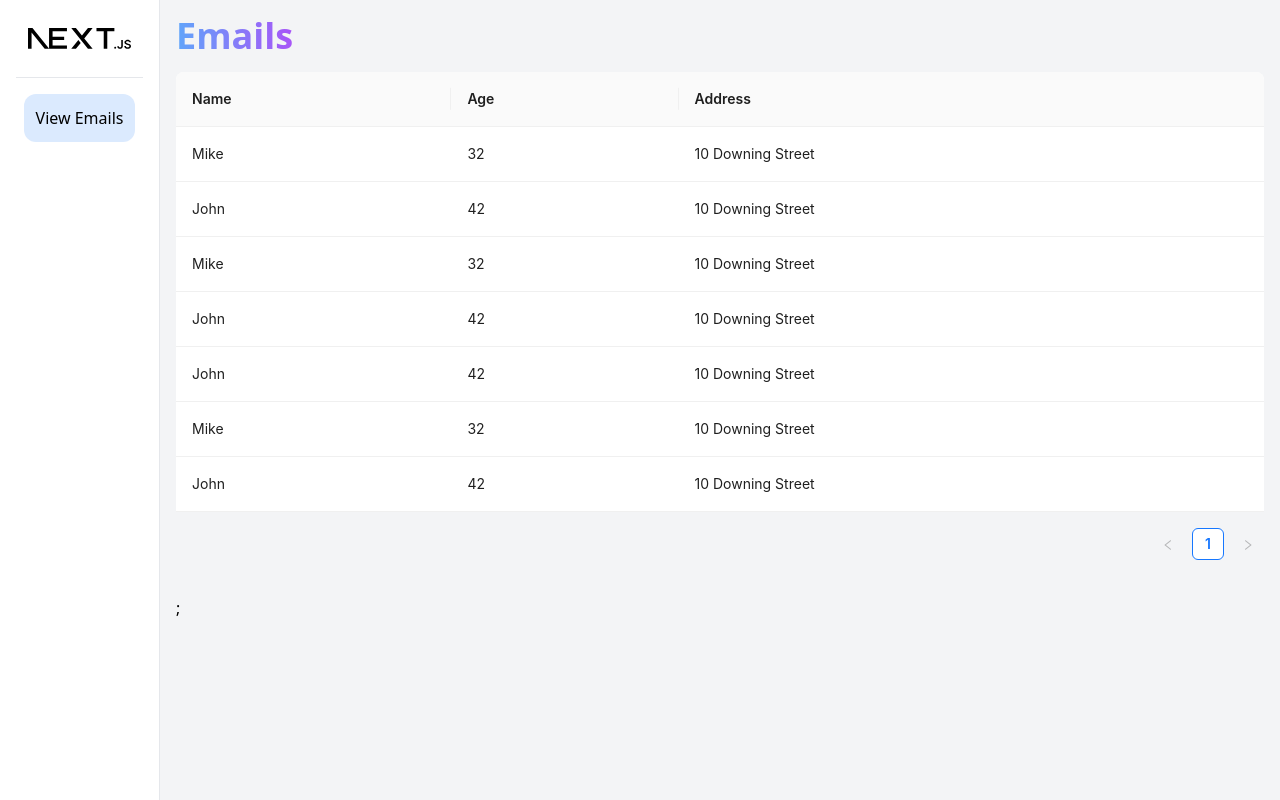
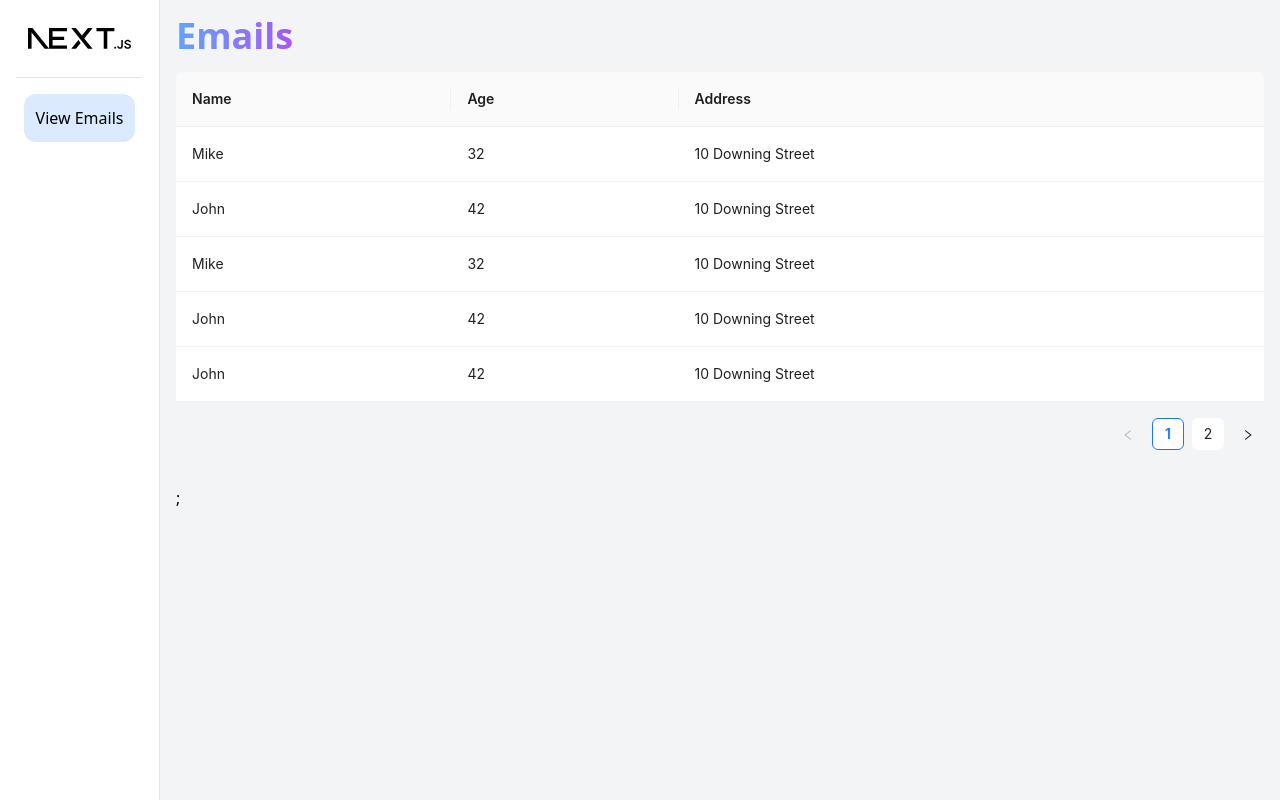
Before and after one commit to DulanWirajith/pickles-ui, a Next.js app: page /email in a window 1280 px wide. Built offline with nearby package versions, Linux system fonts and the light colour scheme.

Commit message:
feat(email page design): pagination setup

```diff
--- a/pages/email/index.tsx
+++ b/pages/email/index.tsx
@@ -1,8 +1,25 @@
 import Head from "next/head";
 import {Header} from "@/components/organisms/header.organism";
 import {Table} from "antd";
+import {useEffect, useState} from "react";
 
 export default function Email() {
+    const [isPaginationChanged, setIsPaginationChanged] = useState(false);
+    const [paginationConfig, setPaginationConfig] = useState({
+        total: 0,
+        defaultPageSize: 10,
+        pageSize: 5,
+        current: 1,
+    });
+    const onPaginationChange = (page: number, pageSize?: number) => {
+        const newPaginationConfig = {...paginationConfig, current: page};
+        if (pageSize) {
+            newPaginationConfig.pageSize = pageSize;
+        }
+        setIsPaginationChanged(!isPaginationChanged);
+        setPaginationConfig(newPaginationConfig);
+    };
+
     const dataSource = [
         {
             key: '1',
@@ -66,6 +83,10 @@ export default function Email() {
         },
     ];
 
+    useEffect(() => {
+        console.log(paginationConfig)
+    }, [isPaginationChanged]);
+
     return (
         <>
             <Head>
@@ -76,6 +97,12 @@ export default function Email() {
                 <div className='p-4'>
                     <Table dataSource={dataSource} columns={columns}
                            className="mt-0 mb-5"
+                        // loading={true}
+                           pagination={{
+                               ...paginationConfig,
+                               defaultCurrent: 1,
+                               onChange: onPaginationChange,
+                           }}
                     />;
                 </div>
             </main>
```
